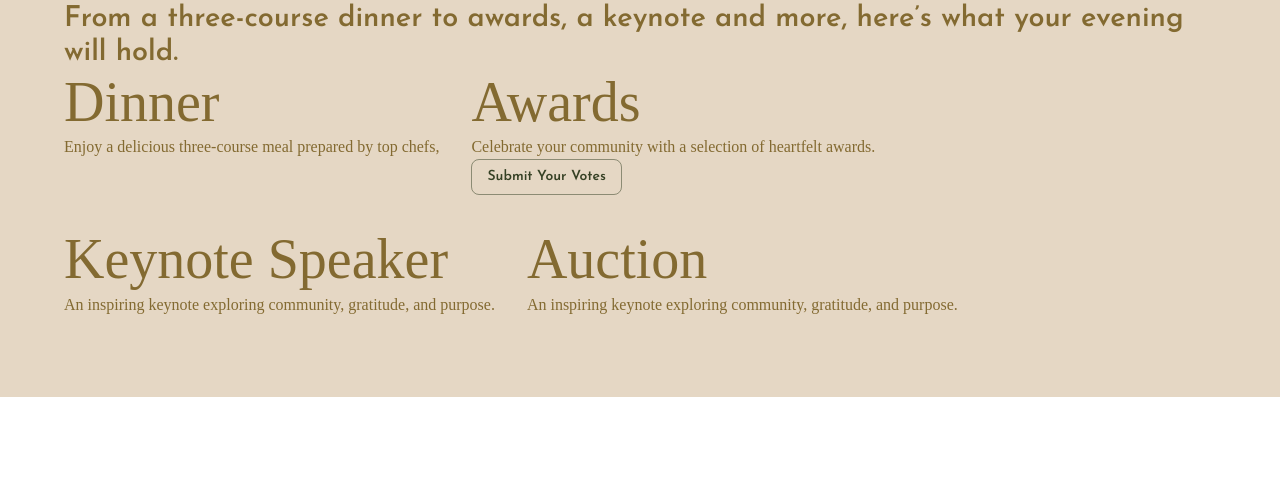
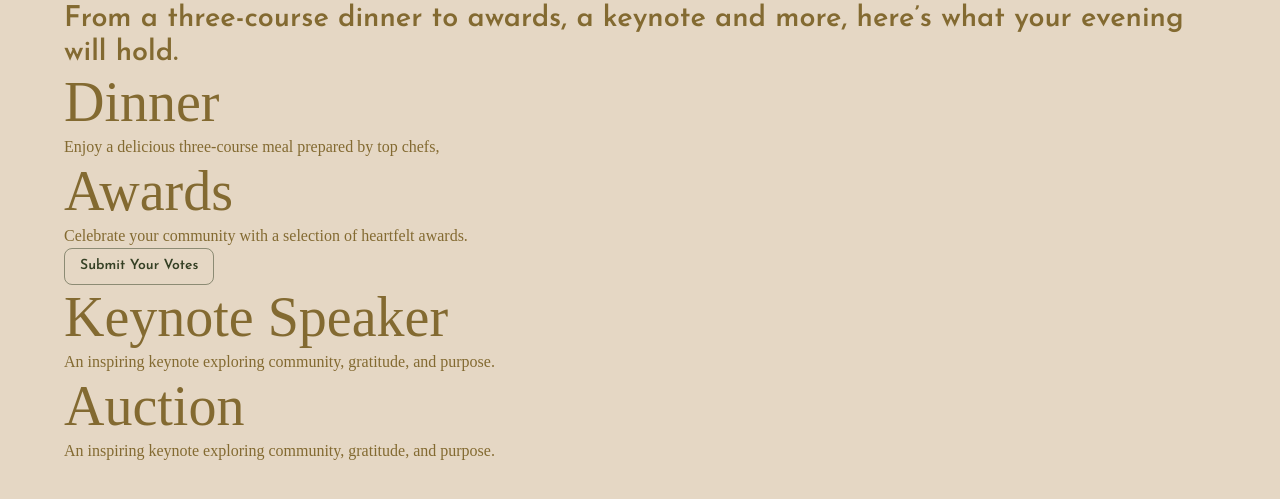
Before and after one commit to FaridahAbdulsalam/ww-thegala, a React (Vite) app: page / in a window 1280 px wide. Shown: the part 2321-2820 px from the top of the page. Before the commit the page ends 2718 px from the top, so only its background shows below. Built offline with nearby package versions, Linux system fonts and the light colour scheme; a web font is replaced by a local one.

Commit message:
Mui grid changed to box

```diff
--- a/src/components/What To Expect/WhatToExpect.tsx
+++ b/src/components/What To Expect/WhatToExpect.tsx
@@ -1,10 +1,10 @@
-import { Box, Container, Typography, Button, Grid, Card } from "@mui/material";
+import { Box, Container, Typography, Button, Card } from "@mui/material";
+
 
 import "./WhatToExpect.scss";
 
 const WhatToExpect = () => {
   return (
-    <div>
       <Box component="section" id="what-to-expect" className="wte-section">
         <Container maxWidth="lg" className="wte-container">
           <Box className="wte-conveyor">
@@ -20,6 +20,7 @@ const WhatToExpect = () => {
               </Typography>
             </Box>
           </Box>
+
           <Box className="wte-style-block">
             <Typography variant="h1" className="wte-style-title">
               Dress to Impress
@@ -52,6 +53,8 @@ const WhatToExpect = () => {
               </Card>
             </Box>
           </Box>
+
+
           <Box className="wte-main-heading-wrapper">
             <Typography variant="h2" className="wte-main-heading">
               WHAT TO EXPECT
@@ -61,19 +64,20 @@ const WhatToExpect = () => {
               what your evening will hold.
             </Typography>
           </Box>
-          <Grid container spacing={4} className="wte-grid">
+
+          <Box className="wte-grid">
             {/*Dinner*/}
-             <Grid item xs={12} md={6} className="wte-card">
+             <Box className="wte-card">
               <Typography variant="h1" className="wte-card-title">
                 Dinner
               </Typography>
               <Typography variant="body1" className="wte-card-text">
                 Enjoy a delicious three-course meal prepared by top chefs,
               </Typography>
-            </Grid>
+            </Box>
 
             {/*Awards*/}
-            <Grid item xs={12} md={6} className="wte-card">
+            <Box className="wte-card">
               <Typography variant="h1" className="wte-card-title">
                 Awards
               </Typography>
@@ -92,10 +96,10 @@ const WhatToExpect = () => {
               >
                 Submit Your Votes
               </Button>
-            </Grid>
+            </Box>
 
             {/*Keynote Speaker*/}
-            <Grid item xs={12} md={6} className="wte-card">
+            <Box className="wte-card">
               <Typography variant="h1" className="wte-card-title">
                 Keynote Speaker
               </Typography>
@@ -103,10 +107,10 @@ const WhatToExpect = () => {
                 An inspiring keynote exploring community, gratitude, and
                 purpose.
               </Typography>
-            </Grid>
+            </Box>
 
             {/*Auction*/}
-            <Grid item xs={12} md={6} className="wte-card">
+            <Box className="wte-card">
               <Typography variant="h1" className="wte-card-title">
                 Auction
               </Typography>
@@ -114,11 +118,10 @@ const WhatToExpect = () => {
                 An inspiring keynote exploring community, gratitude, and
                 purpose.
               </Typography>
-            </Grid>
-          </Grid>
+            </Box>
+          </Box>
         </Container>
       </Box>
-    </div>
   );
 };
 
```
